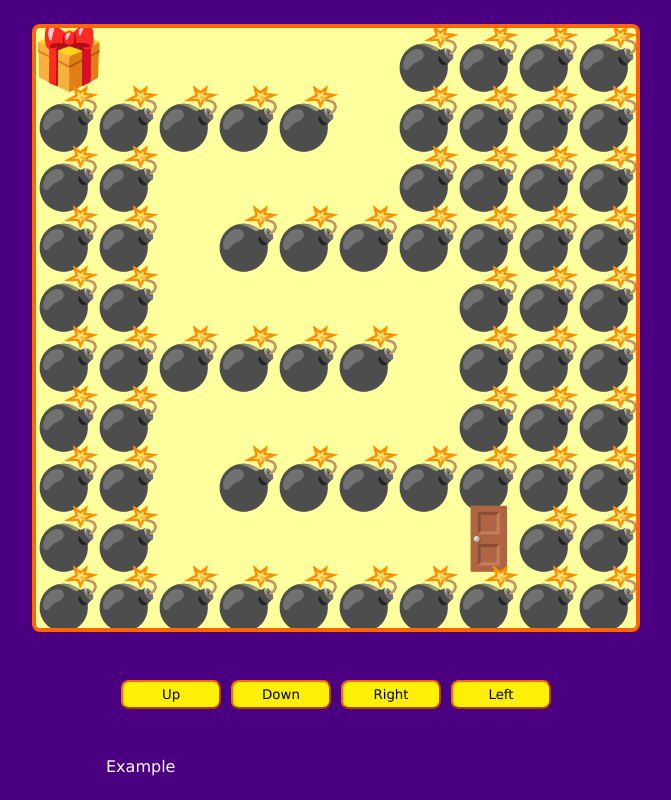
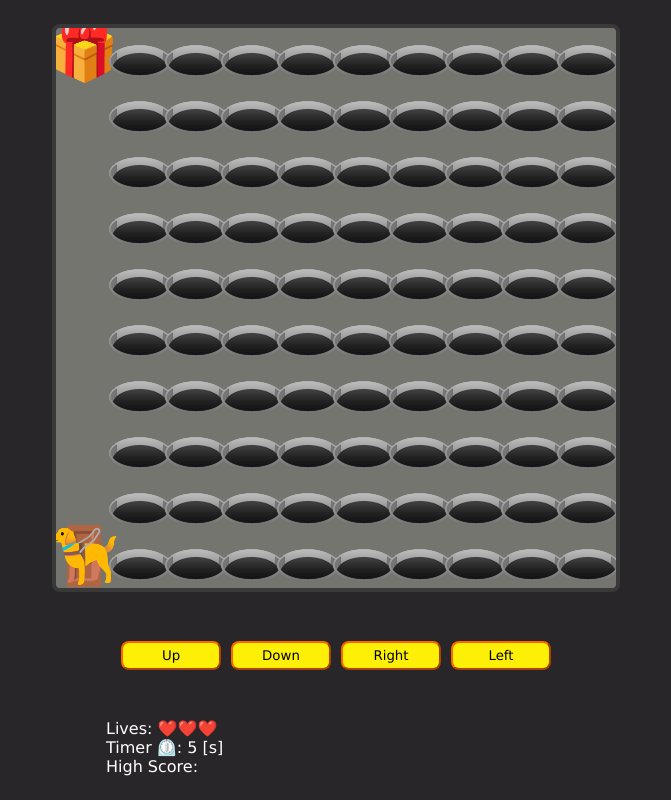
Before and after one commit to oscardokis/practical-workshop-JavaScript-VideoGames, a plain HTML site: page index.html in a window 1280 px wide. Shown: the whole page, without its empty margins (304-975 px from the left). Drawn offline with Linux system fonts and the light colour scheme.

Commit message:
last changes made it

```diff
--- a/game.js
+++ b/game.js
@@ -1,42 +1,203 @@
 const canvas = document.querySelector('#game');
 const game = canvas.getContext('2d');
+const buttonUp = document.querySelector('#up');
+const buttonDown = document.querySelector('#down');
+const buttonRight = document.querySelector('#right');
+const buttonLeft = document.querySelector('#left');
+const spanLives = document.querySelector('#lives');
+const spanTime = document.querySelector('#time');
+const highScore = document.querySelector('#Score');
 
 window.addEventListener('resize', setCanvasSize);
 window.addEventListener('load', setCanvasSize);
+
+const playerPosition = {
+  x: undefined,
+  y: undefined
+}
+
+const giftPosition = {
+  x: undefined,
+  y: undefined,
+}
+let lives = 3;
+let bombPosition = [];
+let level = 0;
+
+let timeStart;
+let timePlayer;
+
+
+window.addEventListener('keydown', moveByKeys);
+buttonUp.addEventListener('click', moveUp);
+buttonDown.addEventListener('click', moveDown);
+buttonRight.addEventListener('click', moveRight);
+buttonLeft.addEventListener('click', moveLeft);
 let canvasSize;
 let elementsSize;
 function startGame() {
+  showLives();
+  game.font = (elementsSize) + 'px serif';
+  game.textAlign = "center";
+  game.textBaseline = 'middle';
+  const map = maps[level];
+  if(!map){
+    return gameOver();
+  }
 
-  game.font = elementsSize + 'px Verdana';
-  game.textAlign = 'end';
+  if(!timeStart){
+    timeStart = Date.now();
+    timeInterval = setInterval(showTime, 1000);
+    showRecord();
+  }
 
-  const map = maps[2];
   const mapRows = map.trim().split('\n');
   const mapRowsCol = mapRows.map(row => row.trim().split(""));
-  for(let row = 1; row <= 10; row++){
+  game.clearRect(0, 0, canvasSize, canvasSize);
+
+  bombPosition = [];
+
+  mapRowsCol.forEach((row, indexRow) => {
+    row.forEach((col, indexCol) =>{
+      const emoji = emojis[col];
+      const posX = elementsSize * (indexCol + 1/2);
+      const posY = elementsSize * (indexRow + 1/2);
+
+      if(col == 'O') {
+        if(!playerPosition.x && !playerPosition.y){
+          playerPosition.x = posX;
+          playerPosition.y = posY;
+        }
+      }else if(col == 'I'){
+        giftPosition.x = posX;
+        giftPosition.y = posY;
+      }else if(col == 'X'){
+        bombPosition.push([posX.toFixed(1), posY.toFixed(1)]);
+      }
+      game.fillText(emoji, posX, posY)});
+  });
+  movePlayer();
+/*   for(let row = 1; row <= 10; row++){
     for(let col = 1; col <= 10; col++){
       game.fillText(emojis[mapRowsCol[row - 1][col - 1]], elementsSize * col + 10, elementsSize * row - 9);
-
     }
-  }
+  } */
 
   /* game.fillRect(0, 50, 100, 100); */
   /* game.clearRect(50,50,50,50); */
 /*   game.font = "25px Verdana";
   game.fillStyle = "purple";
-  game.textAlign = 'start';
-  game.fillText("whats Up", 25, 25); */
+  game.textAlign = '';
+  console.log(elementsSize);
+  game.fillText("whats Up", elementsSize*0, elementsSize); */
 }
 function setCanvasSize(){
 
   if(window.innerHeight > window.innerWidth){
-    canvasSize = window.innerWidth * 0.75;
+    canvasSize = (window.innerWidth * 0.70);
   }else{
-    canvasSize = window.innerHeight * 0.75;
+    canvasSize = (window.innerHeight * 0.70);
   }
   canvas.setAttribute('width', canvasSize);
   canvas.setAttribute('height', canvasSize);
-
-  elementsSize = (canvasSize / 10);
+  elementsSize = canvasSize / 10;
+  playerPosition.x = undefined;
+  playerPosition.y = undefined;
   startGame();
 }
+
+function moveByKeys(event) {
+  if(event.key == 'ArrowUp') moveUp();
+  else if(event.key == 'ArrowDown') moveDown();
+  else if(event.key == 'ArrowRight') moveRight();
+  else if(event.key == 'ArrowLeft') moveLeft();
+}
+function movePlayer(){
+  const giftCollisionX = playerPosition.x.toFixed(1) == giftPosition.x.toFixed(1);
+  const giftCollisionY = playerPosition.y.toFixed(1) == giftPosition.y.toFixed(1);
+  const giftCollision = giftCollisionX && giftCollisionY;
+  let bombCollision = false;
+  bombPosition.forEach(bombPos => {
+    if(bombPos[0] === playerPosition.x.toFixed(1) && bombPos[1] === playerPosition.y.toFixed(1)){
+      bombCollision = true;
+    }
+  });
+
+  if(giftCollision){
+    levelWin();
+  }else if(bombCollision){
+    console.log("PERDISTE TU PUEDES VOLVER CAMPEON");
+    levelFail();
+  }
+
+  game.fillText(emojis['PLAYER'], playerPosition.x, playerPosition.y);
+}
+function gameOver(){
+  console.log('Terminaste el juego');
+  clearInterval(timeInterval);
+
+
+  const recordTime = localStorage.getItem('record_time');
+  const playerTime = Date.now() - timeStart;
+  if(recordTime){
+    if(recordTime >= playerTime){
+      localStorage.setItem('record_time', playerTime);
+      console.log("SUPERASTE EL RECORD");
+    }else {
+      console.log("Lo siento no superaste el record")
+    }
+  }else{
+    localStorage.setItem('record_time', playerTime);
+  }
+  console.log({recordTime, playerTime})
+}
+function levelFail(){
+  lives--;
+  if(lives <= 0){
+    level = 0;
+    lives = 3;
+    timeStart = undefined;
+  }
+
+
+  console.log("Estas son mis vidas: " + lives , "nivel " + level);
+  playerPosition.y = undefined;
+  playerPosition.x = undefined;
+  startGame();
+}
+function levelWin(){
+  playerPosition.y = undefined;
+  playerPosition.x = undefined;
+  console.log('Subiste de nivel');
+  level++;
+  startGame();
+}
+function showRecord(){
+  highScore.innerHTML = localStorage.getItem('record_time');
+}
+function showTime(){
+  spanTime.innerHTML = `${Math.round((Date.now() - timeStart)/1000)} [s]`;
+}
+function showLives(){
+  spanLives.innerHTML = Array(lives).fill(emojis['HEART']).join('');
+}
+function moveUp(){
+  playerPosition.y -= elementsSize;
+  if(playerPosition.y < 0) playerPosition.y += elementsSize;
+  startGame();
+}
+function moveDown(){
+  playerPosition.y += elementsSize;
+  if(playerPosition.y > canvasSize) playerPosition.y -= elementsSize;
+  startGame();
+}
+function moveRight(){
+  playerPosition.x += elementsSize;
+  if(playerPosition.x > canvasSize) playerPosition.x -= elementsSize;
+  startGame();
+}
+function moveLeft(){
+  playerPosition.x -= elementsSize;
+  if(playerPosition.x < 0) playerPosition.x += elementsSize;
+  startGame();
+}
--- a/index.html
+++ b/index.html
@@ -8,7 +8,7 @@
 </head>
 <body>
   <div class="game-container">
-    <canvas id = "game"></canvas>
+    <canvas id ="game"></canvas>
     <div class="btns">
       <button id="up">Up</button>
       <button id="down">Down</button>
@@ -16,7 +16,9 @@
       <button id="left">Left</button>
     </div>
     <div class="messages">
-      <p> Example</p>
+      <p>Lives: <span id = "lives"></p>
+        <p>Timer ⏲️: <span id = "time"></span></p>
+        <p>High Score: <span id = "Score"></span></p>
     </div>
   </div>
   <script src = "./maps.js"></script>
--- a/maps.js
+++ b/maps.js
@@ -1,12 +1,13 @@
 const emojis = {
   '-': ' ',
   'O': '🚪',
-  'X': '💣',
+  'X': '🕳️',
   'I': '🎁',
-  'PLAYER': '💩',
+  'PLAYER': '🦮',
   'BOMB_COLLISION': '🔥',
   'GAME_OVER': '👎',
   'WIN': '🏆',
+  'HEART': '❤️'
 };
 
 const maps = [];
--- a/styles.css
+++ b/styles.css
@@ -1,5 +1,5 @@
 body {
-  background-color: indigo;
+  background-color: rgb(40, 38, 41);
   color: #fff;
   font-family: Verdana, Geneva, Tahoma, sans-serif;
   margin: 0;
@@ -16,9 +16,9 @@ body {
 }
 
 canvas {
-  border: 4px solid #ff6600;
+  border: 4px solid #3a3939;
   border-radius: 8px;
-  background-color: #feff9d;
+  background-color: #757570;
 }
 
 .btns {
@@ -57,6 +57,6 @@ p {
 }
 
 @media (max-width: 440px) {
-  button { margin-top: 25px; }
+  button { margin-top: 5px; }
   #up, #down { margin-left: 100%; margin-right: 100%; }
 }
```
